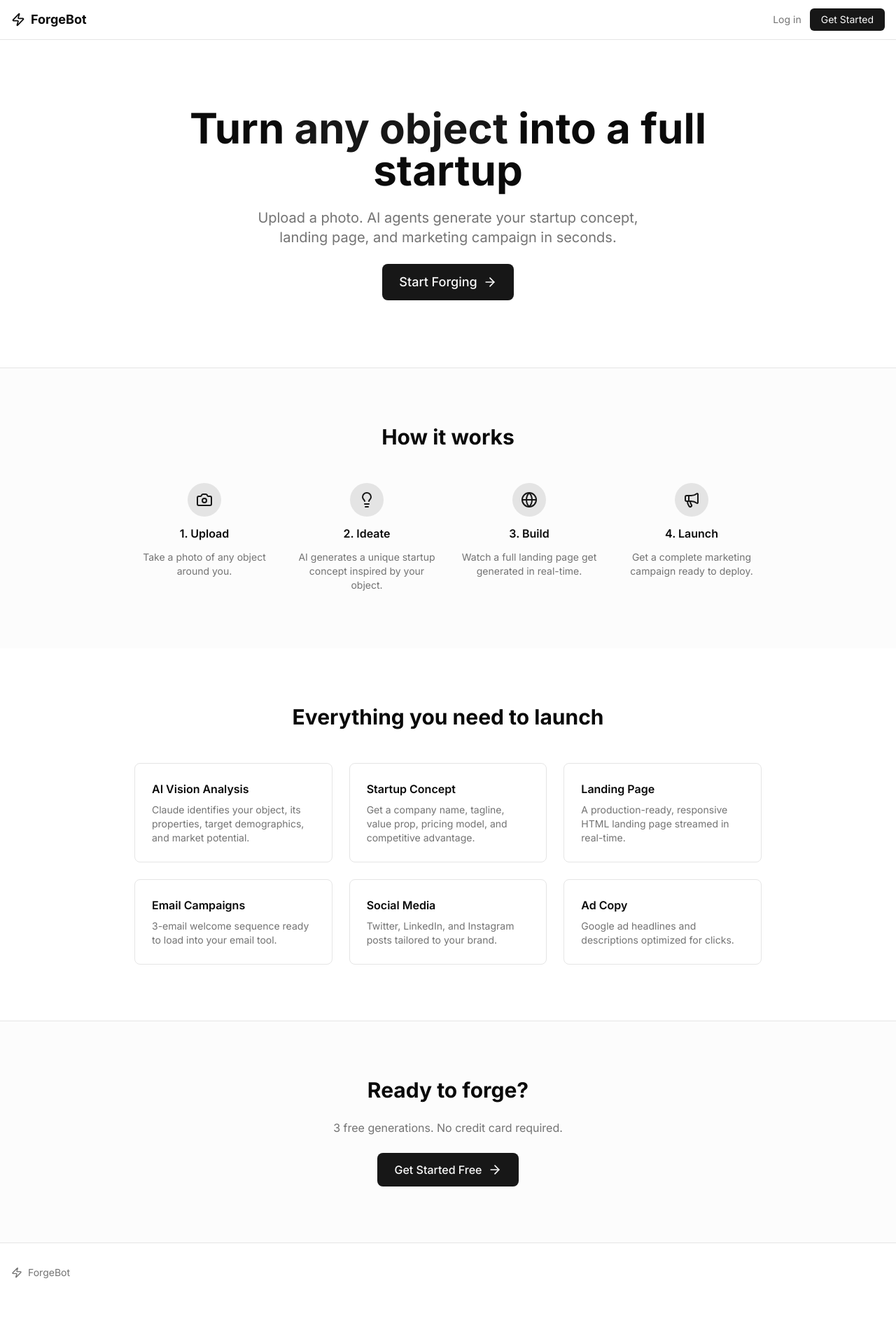
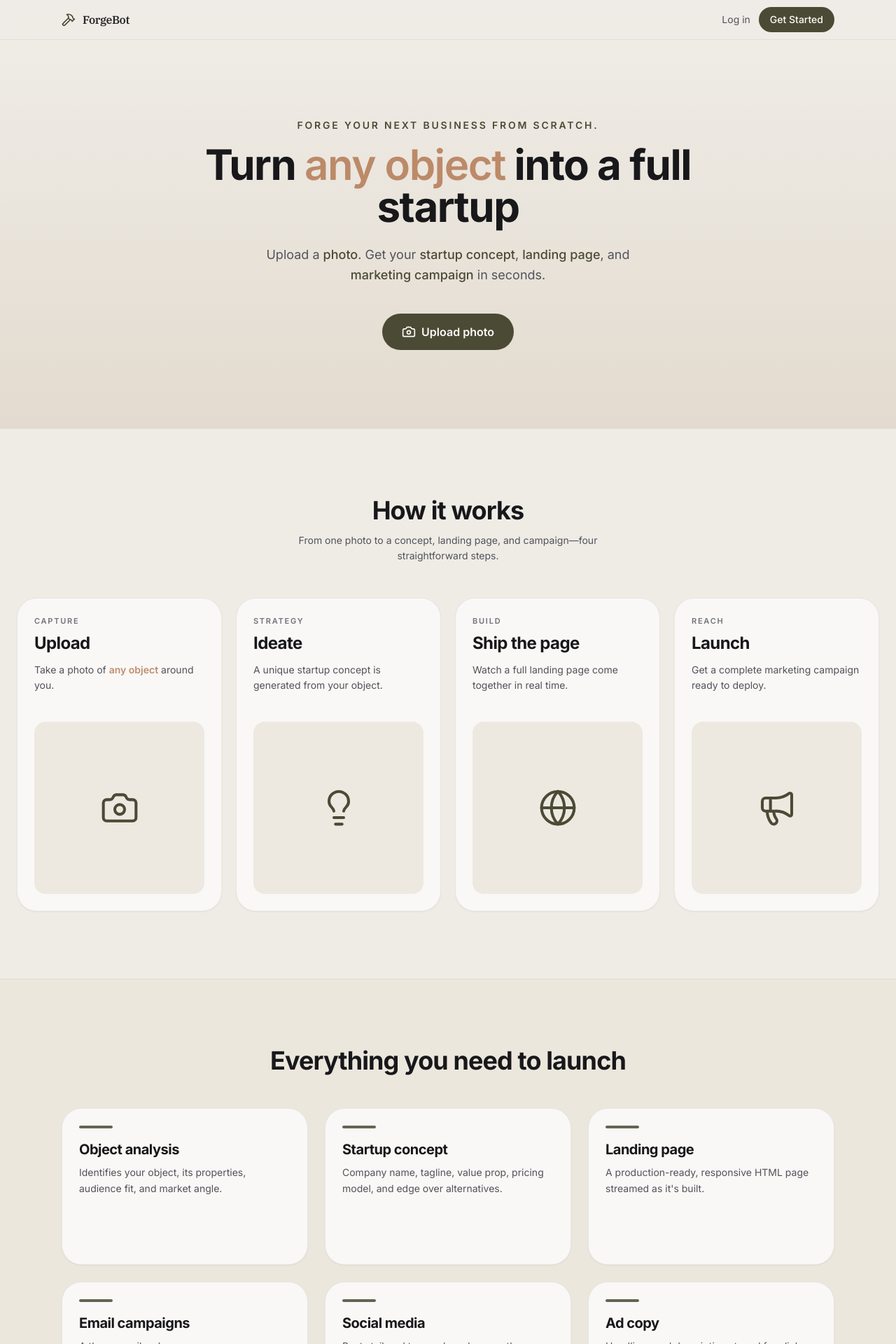
Before and after one commit to grantajensen/forgebot, a Next.js app: page / in a window 1280 px wide. Shown: the top 1920 px of the page at 70% size. Before the commit the page ends 1860 px from the top, so only its background shows below. Built offline with nearby package versions, Linux system fonts and the light colour scheme.

Commit message:
Changed landing page design

```diff
--- a/package.json
+++ b/package.json
@@ -21,6 +21,7 @@
     "@supabase/supabase-js": "^2.99.3",
     "class-variance-authority": "^0.7.1",
     "clsx": "^2.1.1",
+    "kill-port": "^2.0.1",
     "lucide-react": "^0.577.0",
     "next": "14.2.35",
     "next-themes": "^0.4.6",
--- a/src/app/globals.css
+++ b/src/app/globals.css
@@ -24,6 +24,23 @@
     --input: 0 0% 89.8%;
     --ring: 0 0% 3.9%;
     --radius: 0.5rem;
+    /* Marketing landing — sand / beige + dark olive (see docs/landing-page-spec.md) */
+    --cream: 40 22% 92%;
+    --cream-well: 38 28% 88%;
+    --cream-warm: 36 26% 85%;
+    --cream-card: 42 20% 97%;
+    --olive: 58 17% 25%;
+    --olive-deep: 56 19% 21%;
+    --olive-foreground: 48 35% 98%;
+    /* Faded terracotta: hsl(24 42% 48%) ≈ #AE7047; use .text-orange-muted-faded for 78% opacity */
+    --accent-orange-muted: 24 42% 48%;
+    /* Legacy forge palette (unused on current landing; kept for optional reuse) */
+    --forge: 24 94% 53%;
+    --forge-foreground: 0 0% 98%;
+    --forge-muted: 24 90% 94%;
+    --landing-void: 0 0% 11.8%;
+    --landing-metal: 0 0% 22%;
+    --landing-deep: 0 0% 7.5%;
   }
 
   .dark {
@@ -57,3 +74,9 @@
     @apply bg-background text-foreground;
   }
 }
+
+@layer utilities {
+  .text-orange-muted-faded {
+    color: hsl(var(--accent-orange-muted) / 0.78);
+  }
+}
--- a/src/app/layout.tsx
+++ b/src/app/layout.tsx
@@ -1,14 +1,19 @@
 import type { Metadata } from "next";
-import { Inter } from "next/font/google";
+import { IBM_Plex_Serif, Inter } from "next/font/google";
 import { cn } from "@/lib/utils";
 import "./globals.css";
 
 const inter = Inter({ subsets: ["latin"], variable: "--font-sans" });
+const ibmPlexSerif = IBM_Plex_Serif({
+  subsets: ["latin"],
+  weight: ["400", "600", "700"],
+  variable: "--font-brand-serif",
+});
 
 export const metadata: Metadata = {
   title: "ForgeBot — Turn Any Object Into a Startup",
   description:
-    "Upload a photo of any object and AI agents will generate a full startup: landing page, marketing campaign, and business plan.",
+    "Upload a photo of any object and get a full startup in seconds: concept, landing page, marketing campaign, and business plan.",
 };
 
 export default function RootLayout({
@@ -17,7 +22,14 @@ export default function RootLayout({
   children: React.ReactNode;
 }>) {
   return (
-    <html lang="en" className={cn("font-sans antialiased", inter.variable)}>
+    <html
+      lang="en"
+      className={cn(
+        "font-sans antialiased",
+        inter.variable,
+        ibmPlexSerif.variable
+      )}
+    >
       <body>{children}</body>
     </html>
   );
--- a/src/app/page.tsx
+++ b/src/app/page.tsx
@@ -1,26 +1,72 @@
+import type { ReactNode } from "react";
 import Link from "next/link";
-import { Zap, Camera, Lightbulb, Globe, Megaphone, ArrowRight } from "lucide-react";
+import {
+  Camera,
+  Lightbulb,
+  Globe,
+  Megaphone,
+  ArrowRight,
+  Hammer,
+} from "lucide-react";
 
+function BrandWordmark({ className }: { className?: string }) {
+  return (
+    <span
+      className={`font-brand font-semibold tracking-tight text-zinc-800 ${className ?? ""}`}
+    >
+      ForgeBot
+    </span>
+  );
+}
+
+type StepCardProps = {
+  label: string;
+  title: string;
+  body: ReactNode;
+  icon: typeof Camera;
+};
+
+function StepCard({ label, title, body, icon: Icon }: StepCardProps) {
+  return (
+    <article className="flex min-h-[24rem] flex-col rounded-[1.75rem] border border-zinc-900/[0.08] bg-cream-card p-6 shadow-sm md:min-h-[28rem]">
+      <span className="text-[11px] font-semibold uppercase tracking-[0.16em] text-zinc-500">
+        {label}
+      </span>
+      <h3 className="mt-2 text-2xl font-bold leading-tight tracking-tight text-zinc-900">
+        {title}
+      </h3>
+      <p className="mt-3 text-sm leading-relaxed text-zinc-600">{body}</p>
+      <div className="mt-auto flex min-h-0 flex-1 flex-col justify-end pt-10">
+        <div className="flex min-h-[10rem] w-full flex-1 items-center justify-center rounded-2xl bg-cream-well/70 md:min-h-[11rem]">
+          <Icon className="h-12 w-12 text-olive md:h-14 md:w-14" strokeWidth={1.75} aria-hidden />
+        </div>
+      </div>
+    </article>
+  );
+}
+
+/**
+ * Marketing landing — warm cream + olive accents (docs/landing-page-spec.md)
+ */
 export default function HomePage() {
   return (
-    <div className="min-h-screen bg-background">
-      {/* Nav */}
-      <header className="border-b">
-        <div className="container mx-auto px-4 flex items-center justify-between h-14">
-          <div className="flex items-center gap-2 font-bold text-lg">
-            <Zap className="w-5 h-5" />
-            ForgeBot
-          </div>
-          <div className="flex items-center gap-3">
+    <div className="min-h-screen bg-cream text-zinc-900 antialiased">
+      <header className="sticky top-0 z-20 border-b border-zinc-900/[0.06] bg-cream/85 backdrop-blur-md">
+        <div className="mx-auto flex h-14 max-w-6xl items-center justify-between px-4 sm:px-6">
+          <Link href="/" className="flex items-center gap-2.5">
+            <Hammer className="h-5 w-5 text-olive" strokeWidth={2} aria-hidden />
+            <BrandWordmark />
+          </Link>
+          <div className="flex items-center gap-3 text-sm">
             <Link
               href="/login"
-              className="text-sm text-muted-foreground hover:text-foreground transition-colors"
+              className="text-zinc-600 transition-colors hover:text-zinc-900"
             >
               Log in
             </Link>
             <Link
               href="/login"
-              className="text-sm bg-primary text-primary-foreground px-4 py-1.5 rounded-md hover:bg-primary/90 transition-colors"
+              className="rounded-full bg-olive px-4 py-2 font-medium text-olive-foreground transition-colors hover:bg-olive-deep"
             >
               Get Started
             </Link>
@@ -28,131 +74,163 @@ export default function HomePage() {
         </div>
       </header>
 
-      {/* Hero */}
-      <section className="container mx-auto px-4 py-24 text-center space-y-6">
-        <h1 className="text-5xl md:text-6xl font-bold max-w-3xl mx-auto leading-tight">
-          Turn <span className="text-primary">any object</span> into a
-          full startup
+      <main>
+        <section className="border-b border-zinc-900/[0.05] bg-[linear-gradient(180deg,hsl(var(--cream))_0%,hsl(var(--cream-warm))_100%)]">
+          <div className="mx-auto max-w-3xl px-4 py-20 text-center sm:px-6 sm:py-28">
+            <p className="mb-4 text-xs font-semibold uppercase tracking-[0.2em] text-olive sm:text-sm">
+              Forge your next business from scratch.
+            </p>
+            <h1 className="text-4xl font-bold leading-[1.08] tracking-tight text-zinc-900 sm:text-5xl md:text-6xl">
+              Turn{" "}
+              <span className="text-orange-muted-faded font-semibold">
+                any object
+              </span>{" "}
+              into a full startup
             </h1>
-        <p className="text-xl text-muted-foreground max-w-xl mx-auto">
-          Upload a photo. AI agents generate your startup concept, landing page,
-          and marketing campaign in seconds.
+            <p className="mx-auto mt-6 max-w-xl text-lg leading-relaxed text-zinc-600">
+              Upload a <span className="font-medium text-olive">photo</span>. Get
+              your <span className="font-medium text-olive">startup concept</span>
+              , <span className="font-medium text-olive">landing page</span>, and{" "}
+              <span className="font-medium text-olive">marketing campaign</span>{" "}
+              in seconds.
             </p>
-        <div className="flex items-center justify-center gap-3">
+            <div className="mt-10 flex justify-center">
               <Link
                 href="/login"
-            className="inline-flex items-center gap-2 bg-primary text-primary-foreground px-6 py-3 rounded-lg font-medium hover:bg-primary/90 transition-colors text-lg"
+                className="inline-flex items-center gap-2 rounded-full bg-olive px-7 py-3.5 text-base font-semibold text-olive-foreground transition-colors hover:bg-olive-deep"
               >
-            Start Forging <ArrowRight className="w-5 h-5" />
+                <Camera className="h-5 w-5" aria-hidden />
+                Upload photo
               </Link>
+            </div>
           </div>
         </section>
 
-      {/* How it works */}
-      <section className="border-t bg-muted/30">
-        <div className="container mx-auto px-4 py-20">
-          <h2 className="text-3xl font-bold text-center mb-12">
+        <section className="py-20 sm:py-24">
+          <div className="mx-auto max-w-7xl px-4 sm:px-6">
+            <h2 className="text-center text-3xl font-bold tracking-tight text-zinc-900 sm:text-4xl">
               How it works
             </h2>
-          <div className="grid md:grid-cols-4 gap-8 max-w-4xl mx-auto">
+            <p className="mx-auto mt-3 max-w-lg text-center text-sm leading-relaxed text-zinc-600">
+              From one photo to a concept, landing page, and campaign—four
+              straightforward steps.
+            </p>
+            <div className="mt-12 grid grid-cols-1 gap-5 md:grid-cols-4 md:gap-4 lg:gap-5">
+              <StepCard
+                label="Capture"
+                title="Upload"
+                body={
+                  <>
+                    Take a photo of{" "}
+                    <span className="text-orange-muted-faded font-semibold">
+                      any object
+                    </span>{" "}
+                    around you.
+                  </>
+                }
+                icon={Camera}
+              />
+              <StepCard
+                label="Strategy"
+                title="Ideate"
+                body="A unique startup concept is generated from your object."
+                icon={Lightbulb}
+              />
+              <StepCard
+                label="Build"
+                title="Ship the page"
+                body="Watch a full landing page come together in real time."
+                icon={Globe}
+              />
+              <StepCard
+                label="Reach"
+                title="Launch"
+                body="Get a complete marketing campaign ready to deploy."
+                icon={Megaphone}
+              />
+            </div>
+          </div>
+        </section>
+
+        <section className="border-t border-zinc-900/[0.06] bg-cream-well/55 py-20 sm:py-24">
+          <div className="mx-auto max-w-6xl px-4 sm:px-6">
+            <h2 className="text-center text-3xl font-bold tracking-tight text-zinc-900 sm:text-4xl">
+              Everything you need to launch
+            </h2>
+            <div className="mt-12 grid grid-cols-1 gap-5 sm:grid-cols-2 lg:grid-cols-3 lg:gap-6">
               {[
                 {
-                icon: Camera,
-                title: "1. Upload",
-                desc: "Take a photo of any object around you.",
+                  title: "Object analysis",
+                  desc: "Identifies your object, its properties, audience fit, and market angle.",
                 },
                 {
-                icon: Lightbulb,
-                title: "2. Ideate",
-                desc: "AI generates a unique startup concept inspired by your object.",
+                  title: "Startup concept",
+                  desc: "Company name, tagline, value prop, pricing model, and edge over alternatives.",
                 },
                 {
-                icon: Globe,
-                title: "3. Build",
-                desc: "Watch a full landing page get generated in real-time.",
+                  title: "Landing page",
+                  desc: "A production-ready, responsive HTML page streamed as it's built.",
                 },
                 {
-                icon: Megaphone,
-                title: "4. Launch",
-                desc: "Get a complete marketing campaign ready to deploy.",
+                  title: "Email campaigns",
+                  desc: "A three-email welcome sequence you can paste into your tool of choice.",
                 },
-            ].map((step) => (
-              <div key={step.title} className="text-center space-y-3">
-                <div className="w-12 h-12 rounded-full bg-primary/10 flex items-center justify-center mx-auto">
-                  <step.icon className="w-6 h-6 text-primary" />
-                </div>
-                <h3 className="font-semibold">{step.title}</h3>
-                <p className="text-sm text-muted-foreground">{step.desc}</p>
-              </div>
+                {
+                  title: "Social media",
+                  desc: "Posts tailored to your brand across the channels you care about.",
+                },
+                {
+                  title: "Ad copy",
+                  desc: "Headlines and descriptions tuned for clicks.",
+                },
+              ].map((item) => (
+                <article
+                  key={item.title}
+                  className="flex min-h-[14rem] flex-col rounded-[1.75rem] border border-zinc-900/[0.08] bg-cream-card p-6 shadow-sm transition-shadow hover:shadow-md"
+                >
+                  <div className="h-1 w-12 rounded-full bg-olive/85" />
+                  <h3 className="mt-4 text-xl font-bold tracking-tight text-zinc-900">
+                    {item.title}
+                  </h3>
+                  <p className="mt-2 flex-1 text-sm leading-relaxed text-zinc-600">
+                    {item.desc}
+                  </p>
+                </article>
               ))}
             </div>
           </div>
         </section>
 
-      {/* Features */}
-      <section className="container mx-auto px-4 py-20">
-        <h2 className="text-3xl font-bold text-center mb-12">
-          Everything you need to launch
+        <section className="py-20 sm:py-28">
+          <div className="mx-auto max-w-2xl px-4 text-center sm:px-6">
+            <h2 className="text-3xl font-bold tracking-tight text-zinc-900 sm:text-4xl">
+              Ready to{" "}
+              <span className="text-orange-muted-faded font-semibold">forge</span>{" "}
+              your{" "}
+              <span className="text-orange-muted-faded font-semibold">
+                next launch
+              </span>
+              ?
             </h2>
-        <div className="grid md:grid-cols-3 gap-6 max-w-4xl mx-auto">
-          {[
-            {
-              title: "AI Vision Analysis",
-              desc: "Claude identifies your object, its properties, target demographics, and market potential.",
-            },
-            {
-              title: "Startup Concept",
-              desc: "Get a company name, tagline, value prop, pricing model, and competitive advantage.",
-            },
-            {
-              title: "Landing Page",
-              desc: "A production-ready, responsive HTML landing page streamed in real-time.",
-            },
-            {
-              title: "Email Campaigns",
-              desc: "3-email welcome sequence ready to load into your email tool.",
-            },
-            {
-              title: "Social Media",
-              desc: "Twitter, LinkedIn, and Instagram posts tailored to your brand.",
-            },
-            {
-              title: "Ad Copy",
-              desc: "Google ad headlines and descriptions optimized for clicks.",
-            },
-          ].map((feature) => (
-            <div
-              key={feature.title}
-              className="border rounded-lg p-6 space-y-2 hover:shadow-md transition-shadow"
-            >
-              <h3 className="font-semibold">{feature.title}</h3>
-              <p className="text-sm text-muted-foreground">{feature.desc}</p>
-            </div>
-          ))}
-        </div>
-      </section>
-
-      {/* CTA */}
-      <section className="border-t bg-muted/30">
-        <div className="container mx-auto px-4 py-20 text-center space-y-6">
-          <h2 className="text-3xl font-bold">Ready to forge?</h2>
-          <p className="text-muted-foreground">
-            3 free generations. No credit card required.
+            <p className="mx-auto mt-4 max-w-md text-zinc-600">
+              Three free generations. No credit card required.
             </p>
             <Link
               href="/login"
-            className="inline-flex items-center gap-2 bg-primary text-primary-foreground px-6 py-3 rounded-lg font-medium hover:bg-primary/90 transition-colors"
+              className="mt-9 inline-flex items-center gap-2 rounded-full bg-olive px-7 py-3.5 font-semibold text-olive-foreground transition-colors hover:bg-olive-deep"
             >
-            Get Started Free <ArrowRight className="w-5 h-5" />
+              Get started free
+              <ArrowRight className="h-5 w-5" aria-hidden />
             </Link>
           </div>
         </section>
+      </main>
 
-      {/* Footer */}
-      <footer className="border-t py-8">
-        <div className="container mx-auto px-4 flex items-center justify-between text-sm text-muted-foreground">
+      <footer className="border-t border-zinc-900/[0.06] py-10">
+        <div className="mx-auto flex max-w-6xl items-center px-4 sm:px-6">
           <div className="flex items-center gap-2">
-            <Zap className="w-4 h-4" /> ForgeBot
+            <Hammer className="h-4 w-4 text-olive" aria-hidden />
+            <BrandWordmark className="text-base" />
           </div>
         </div>
       </footer>
--- a/tailwind.config.ts
+++ b/tailwind.config.ts
@@ -43,14 +43,37 @@ const config: Config = {
           DEFAULT: "hsl(var(--card))",
           foreground: "hsl(var(--card-foreground))",
         },
+        forge: {
+          DEFAULT: "hsl(var(--forge))",
+          foreground: "hsl(var(--forge-foreground))",
+          muted: "hsl(var(--forge-muted))",
+        },
+        landing: {
+          void: "hsl(var(--landing-void))",
+          metal: "hsl(var(--landing-metal))",
+          deep: "hsl(var(--landing-deep))",
+        },
+        cream: {
+          DEFAULT: "hsl(var(--cream))",
+          well: "hsl(var(--cream-well))",
+          warm: "hsl(var(--cream-warm))",
+          card: "hsl(var(--cream-card))",
+        },
+        olive: {
+          DEFAULT: "hsl(var(--olive))",
+          deep: "hsl(var(--olive-deep))",
+          foreground: "hsl(var(--olive-foreground))",
+        },
       },
       borderRadius: {
         lg: "var(--radius)",
         md: "calc(var(--radius) - 2px)",
         sm: "calc(var(--radius) - 4px)",
+        "4xl": "2rem",
       },
       fontFamily: {
         sans: ["var(--font-sans)", "system-ui", "sans-serif"],
+        brand: ["var(--font-brand-serif)", "Georgia", "serif"],
       },
     },
   },
```
Also changed, not shown: 2 other files (tests, documents, lock files or other folders). Lines whose indentation alone changed are shown as unchanged.
